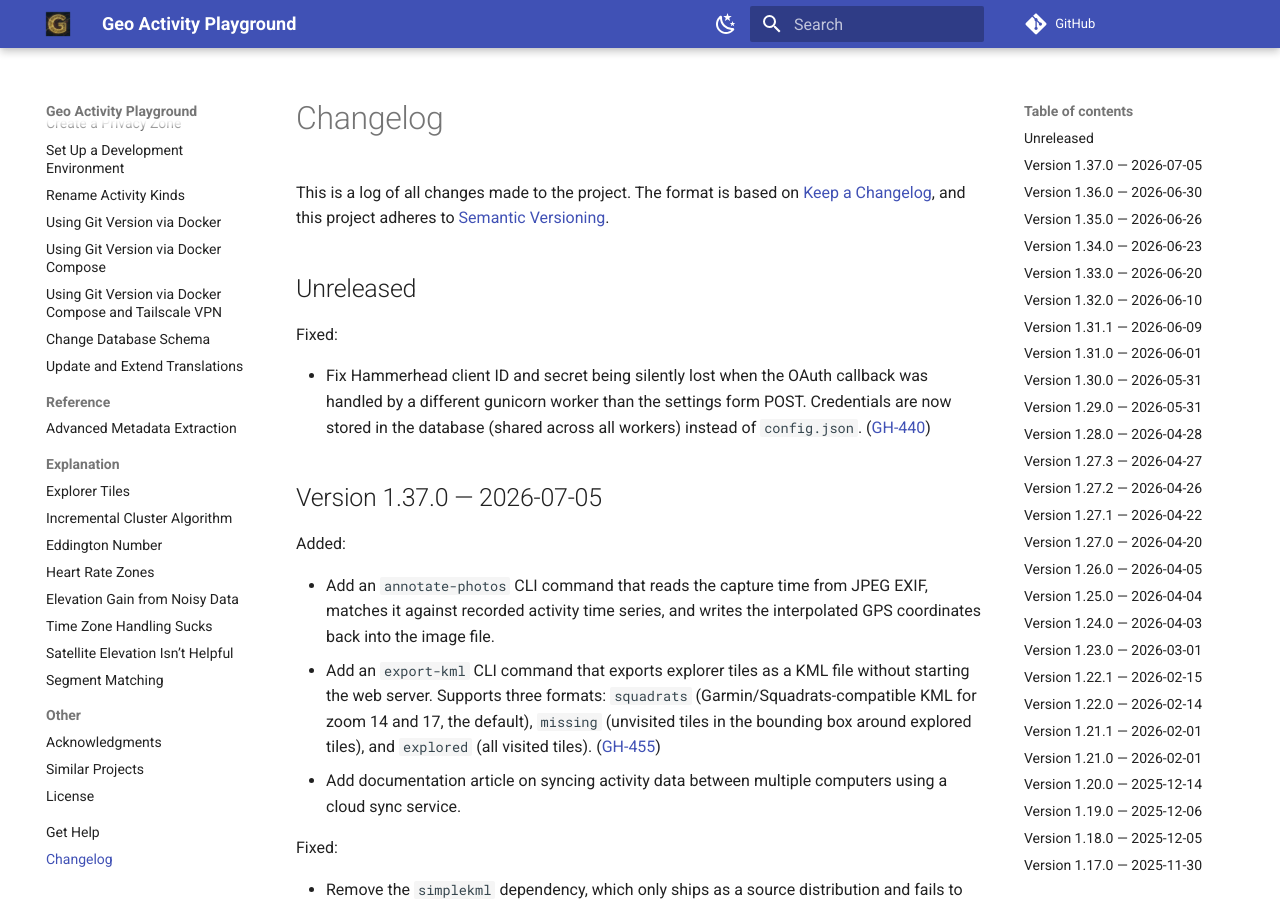
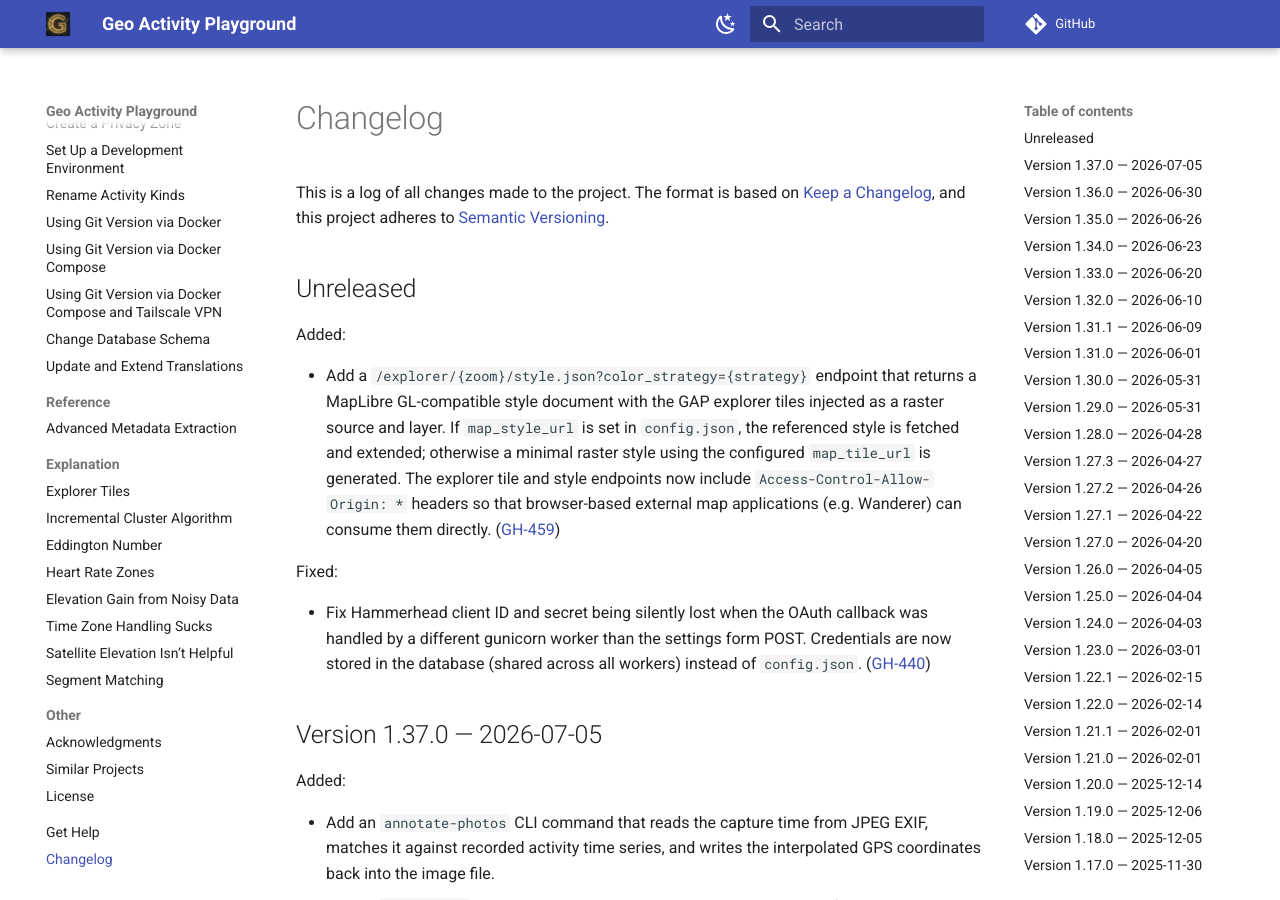
Before and after one commit to martin-ueding/geo-activity-playground, an MkDocs documentation site: the page built from docs/changelog.md, in a window 1280 px wide and 900 px high. Built offline with MkDocs 1.6.1 and Material for MkDocs 9.7.7, drawn with Linux system fonts in a browser that asks for light colours; comment, search, counter and statistics services are not loaded.

Commit message:
docs: changelog entry for MapLibre GL style.json endpoint
Refs: GH-459

```diff
--- a/docs/changelog.md
+++ b/docs/changelog.md
@@ -16,6 +16,10 @@ Types of changes
 <!-- next version below this line -->
 
 ## Unreleased
+
+Added:
+
+- Add a `/explorer/{zoom}/style.json?color_strategy={strategy}` endpoint that returns a MapLibre GL-compatible style document with the GAP explorer tiles injected as a raster source and layer. If `map_style_url` is set in `config.json`, the referenced style is fetched and extended; otherwise a minimal raster style using the configured `map_tile_url` is generated. The explorer tile and style endpoints now include `Access-Control-Allow-Origin: *` headers so that browser-based external map applications (e.g. Wanderer) can consume them directly. ([GH-459](https://github.com/martin-ueding/geo-activity-playground/issues/459))
 
 Fixed:
 
```
